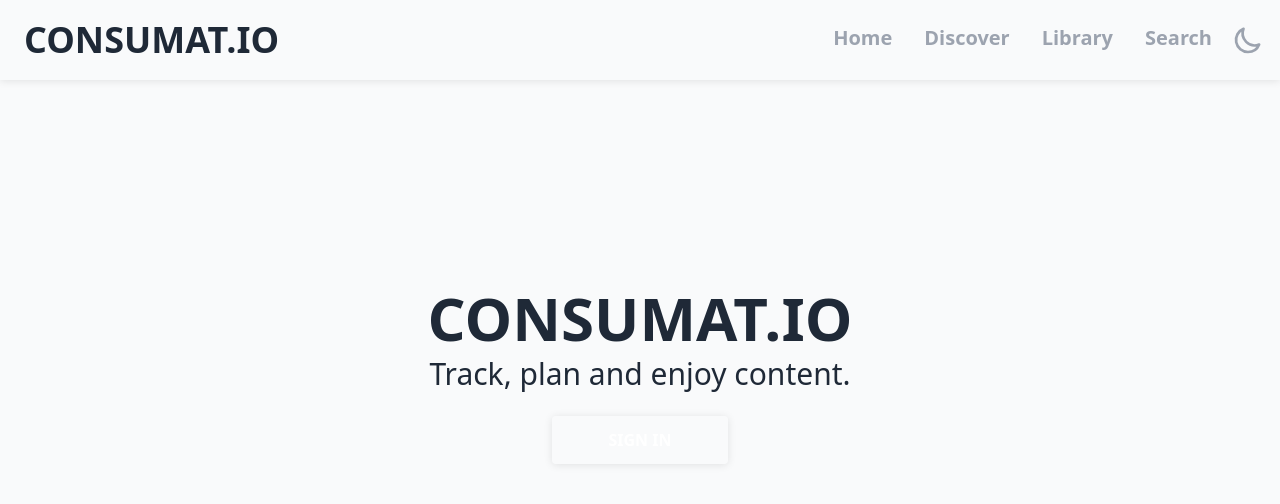
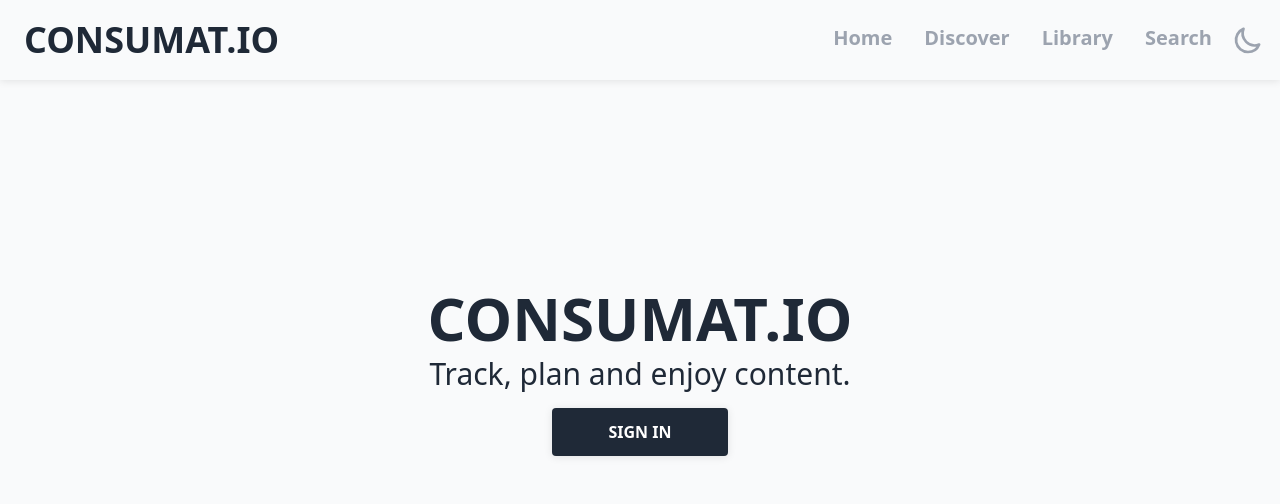
Before and after one commit to pojntfx/consumat.io-frontend, a Next.js app: page /login in a window 1280 px wide. Shown: the top 504 px of the page. Built offline with nearby package versions, Linux system fonts and the light colour scheme; no server answers.

Commit message:
feat: Add button functionality and hoverstate

```diff
--- a/pages/login.tsx
+++ b/pages/login.tsx
@@ -11,7 +11,7 @@
           Track, plan and enjoy content.
         </p>
         <button
-          className="text-white font-bold py-3 px-14 rounded shadow mt-6"
+          className="loginButton"
           onClick={() => signIn(null, { callbackUrl: "/" })}
         >
           SIGN IN
--- a/styles/globals.css
+++ b/styles/globals.css
@@ -250,3 +250,27 @@
   @apply dark:text-gray-50;
   @apply dark:border-gray-50;
 }
+
+.loginButton {
+  background-color: #1f2937;
+  @apply text-white;
+  @apply font-bold;
+  @apply py-3;
+  @apply px-14;
+  @apply rounded;
+  @apply shadow;
+  @apply mt-4;
+}
+
+.loginButton:hover {
+  background-color: white;
+  color: #1f2937;
+  border-color: #1f2937;
+  @apply border-2;
+  @apply font-bold;
+  @apply py-3;
+  @apply px-14;
+  @apply rounded;
+  @apply shadow;
+  @apply mt-4;
+}
```
